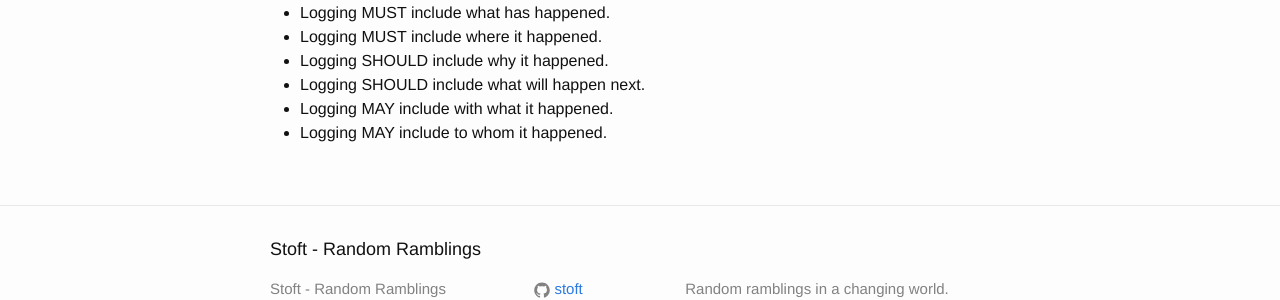
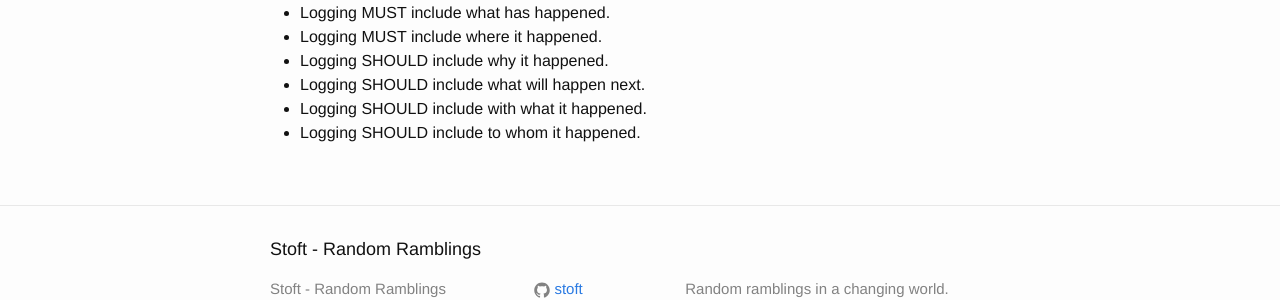
Before and after one commit to stoft/stoft.github.io, a Jekyll site: the page built from bok/logging/logging.md, in a window 1280 px wide. Shown: the part 238-538 px from the top of the page. Built offline with Jekyll 4.4.1, drawn with Linux system fonts in a browser that asks for light colours; our own code applies the rules of GitHub Pages for plain Markdown files.

Commit message:
Changed to SHOULD instead of MAY.

```diff
--- a/bok/logging/logging.md
+++ b/bok/logging/logging.md
@@ -5,5 +5,5 @@
 * Logging MUST include where it happened.
 * Logging SHOULD include why it happened.
 * Logging SHOULD include what will happen next.
-* Logging MAY include with what it happened.
-* Logging MAY include to whom it happened.
+* Logging SHOULD include with what it happened.
+* Logging SHOULD include to whom it happened.
```
